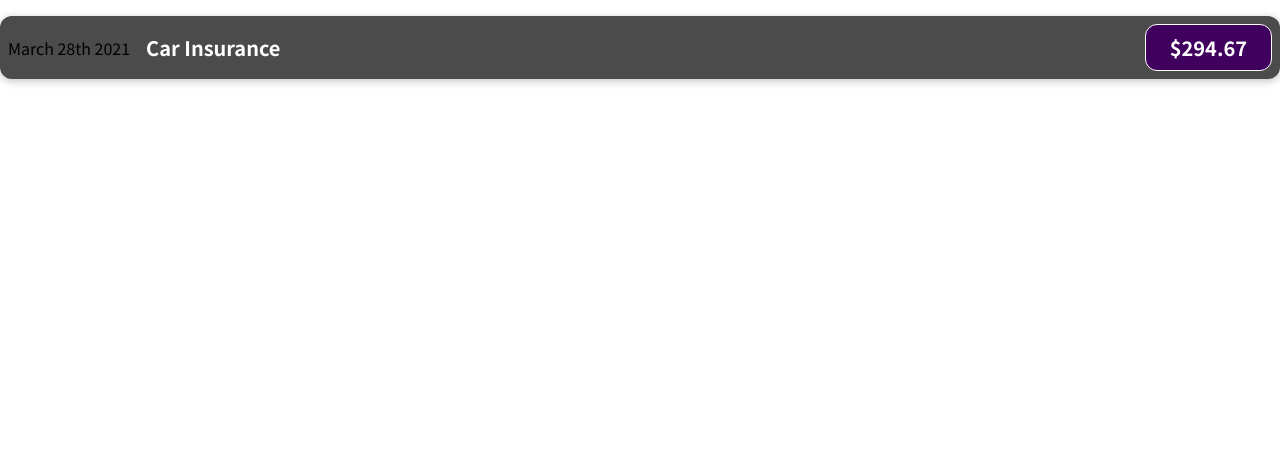
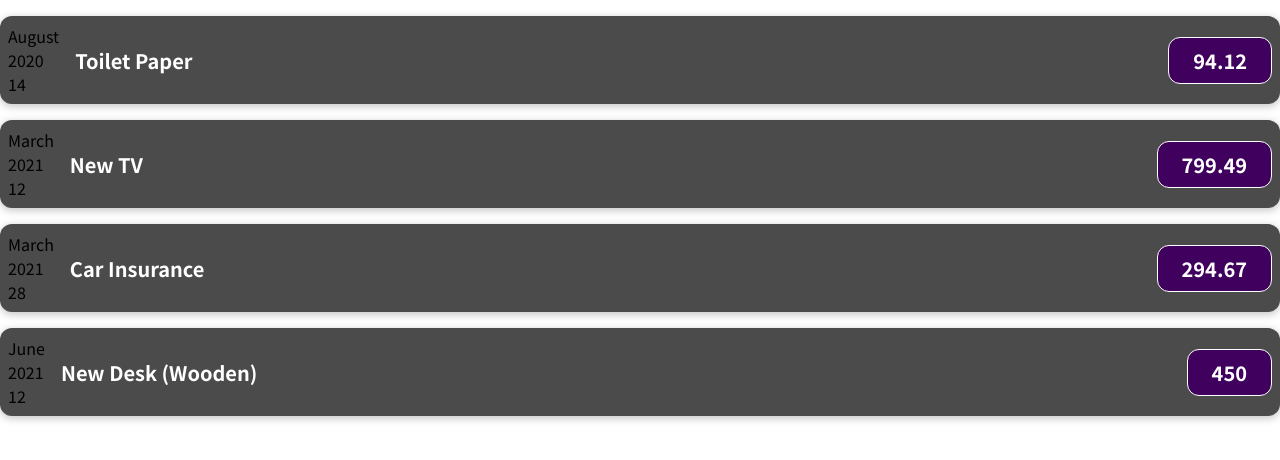
Before and after one commit to sanketjo96/react-training, a React (Create React App) app: page / in a window 1280 px wide. Shown: the top 460 px of the page. Built offline with nearby package versions, Linux system fonts and the light colour scheme.

Commit message:
Using props and component split

```diff
--- a/src/App.js
+++ b/src/App.js
@@ -1,9 +1,33 @@
 import ExpenseItem from "./components/ExpenseItem";
 
 function App() {
+  const expenses = [
+    {
+      id: 'e1',
+      title: 'Toilet Paper',
+      amount: 94.12,
+      date: new Date(2020, 7, 14),
+    },
+    { id: 'e2', title: 'New TV', amount: 799.49, date: new Date(2021, 2, 12) },
+    {
+      id: 'e3',
+      title: 'Car Insurance',
+      amount: 294.67,
+      date: new Date(2021, 2, 28),
+    },
+    {
+      id: 'e4',
+      title: 'New Desk (Wooden)',
+      amount: 450,
+      date: new Date(2021, 5, 12),
+    },
+  ];
   return (
     <div>
-      <ExpenseItem/>
+      <ExpenseItem title={expenses[0].title} amount={expenses[0].amount} date={expenses[0].date}/>
+      <ExpenseItem title={expenses[1].title} amount={expenses[1].amount} date={expenses[1].date}/>
+      <ExpenseItem title={expenses[2].title} amount={expenses[2].amount} date={expenses[2].date}/>
+      <ExpenseItem title={expenses[3].title} amount={expenses[3].amount} date={expenses[3].date}/>
     </div>
   );
 }
--- /dev/null
+++ b/src/components/ExpenseDate.jsx
@@ -0,0 +1,15 @@
+const ExpenseDate = (props) => {
+    const {date} = props
+    const month = date.toLocaleString('en-US', {month: 'long'})
+    const day = date.toLocaleString('en-US', {day: '2-digit'})
+    const year = date.getFullYear()
+    return (
+        <div>
+        <div>{month}</div>
+        <div>{year}</div>
+        <div>{day}</div>
+    </div>
+    );
+}
+
+export default ExpenseDate;
--- a/src/components/ExpenseItem.jsx
+++ b/src/components/ExpenseItem.jsx
@@ -1,12 +1,15 @@
+import ExpenseDate from './ExpenseDate';
 import './ExpenseItem.css'
 
-function ExpenseItem() {
+const ExpenseItem = (props) => {
+    const {title, amount, date} = props
+
     return (
         <div className="expense-item">
-        <div>March 28th 2021</div>
+        <ExpenseDate date={date}/>
         <div className="expense-item__description">
-          <h2>Car Insurance</h2>
-          <div className="expense-item__price">$294.67</div>
+          <h2>{title}</h2>
+          <div className="expense-item__price">{amount}</div>
         </div>
       </div>
     );
```
Also changed, not shown: 1 other file (tests, documents, lock files or other folders).
